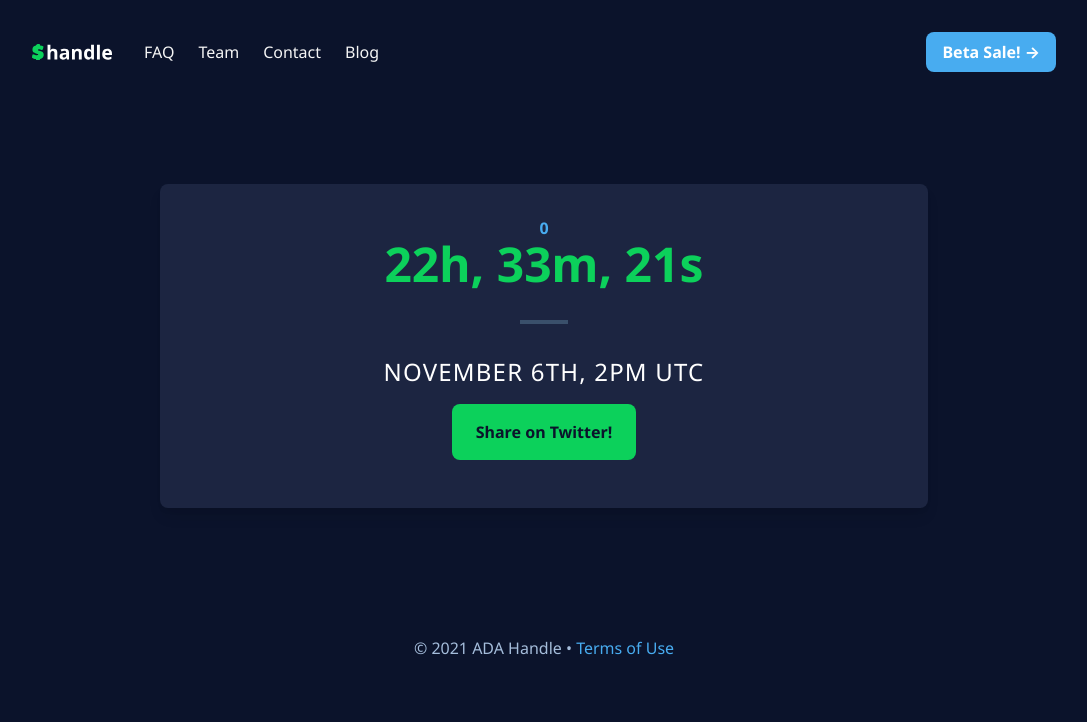
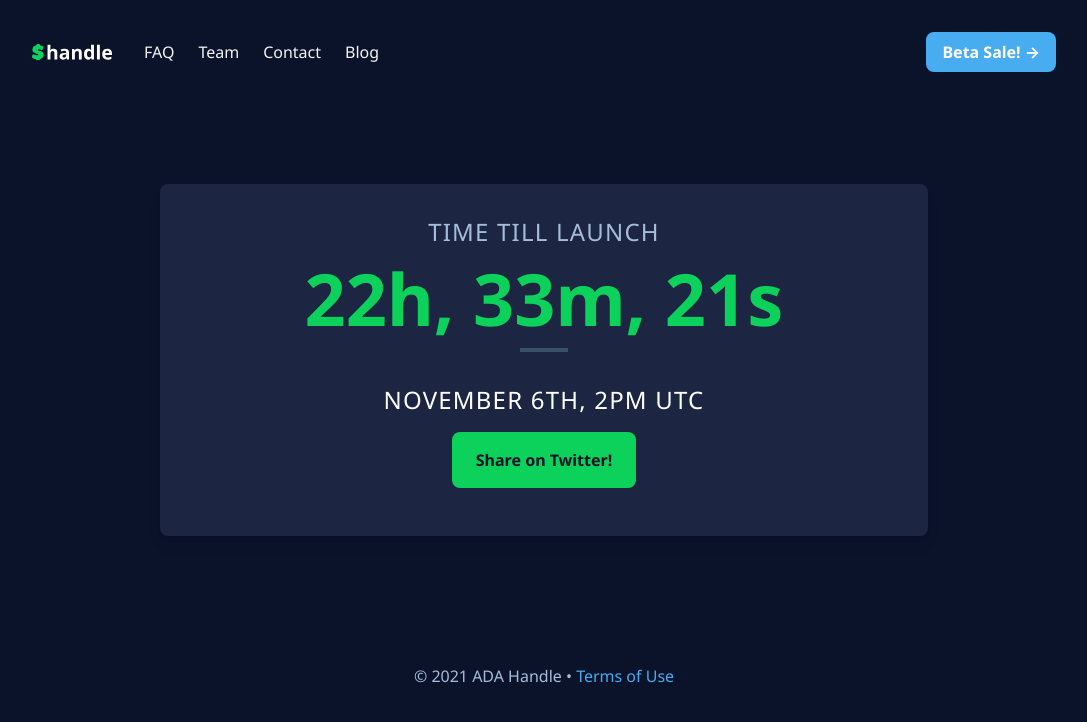
Before and after one commit to michaelbotti/poly-static, a Gatsby site: page /mint in a window 1280 px wide. Shown: the whole page, without its empty margins (96-1183 px from the left). Built offline with nearby package versions, Linux system fonts and the light colour scheme; Gatsby itself is replaced by a stand-in of ours; no server answers.

Commit message:
fix: countdown

```diff
--- a/src/pages/mint.tsx
+++ b/src/pages/mint.tsx
@@ -24,8 +24,8 @@ function MintPage() {
                   seconds
                 }) => (
                   <>
-                    {days && <><span className="text-5xl lg:text-jumbo block">{days} Days</span></>}
-                    <span className="text-3xl mt-2 lg:mt-0 lg:text-5xl text-primary-200 block">
+                    <span className="text-dark-350 font-normal text-2xl uppercase inline-block mb-8 tracking-wider">Time Till Launch</span>
+                    <span className="text-3xl my-2 lg:mt-0 lg:text-jumbo text-primary-200 block">
                       {zeroPad(hours)}h, {zeroPad(minutes)}m, {zeroPad(seconds)}s
                     </span>
                   </>
```
